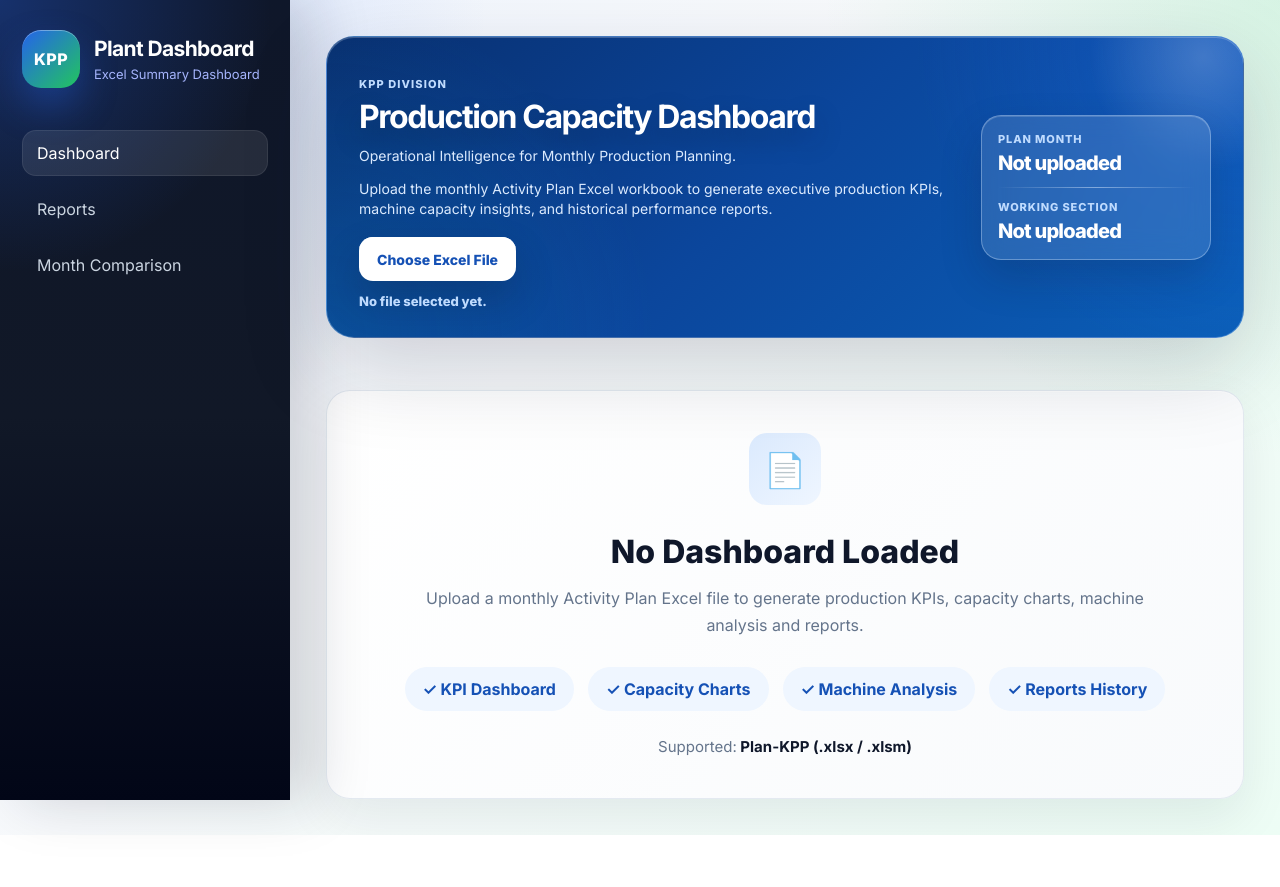
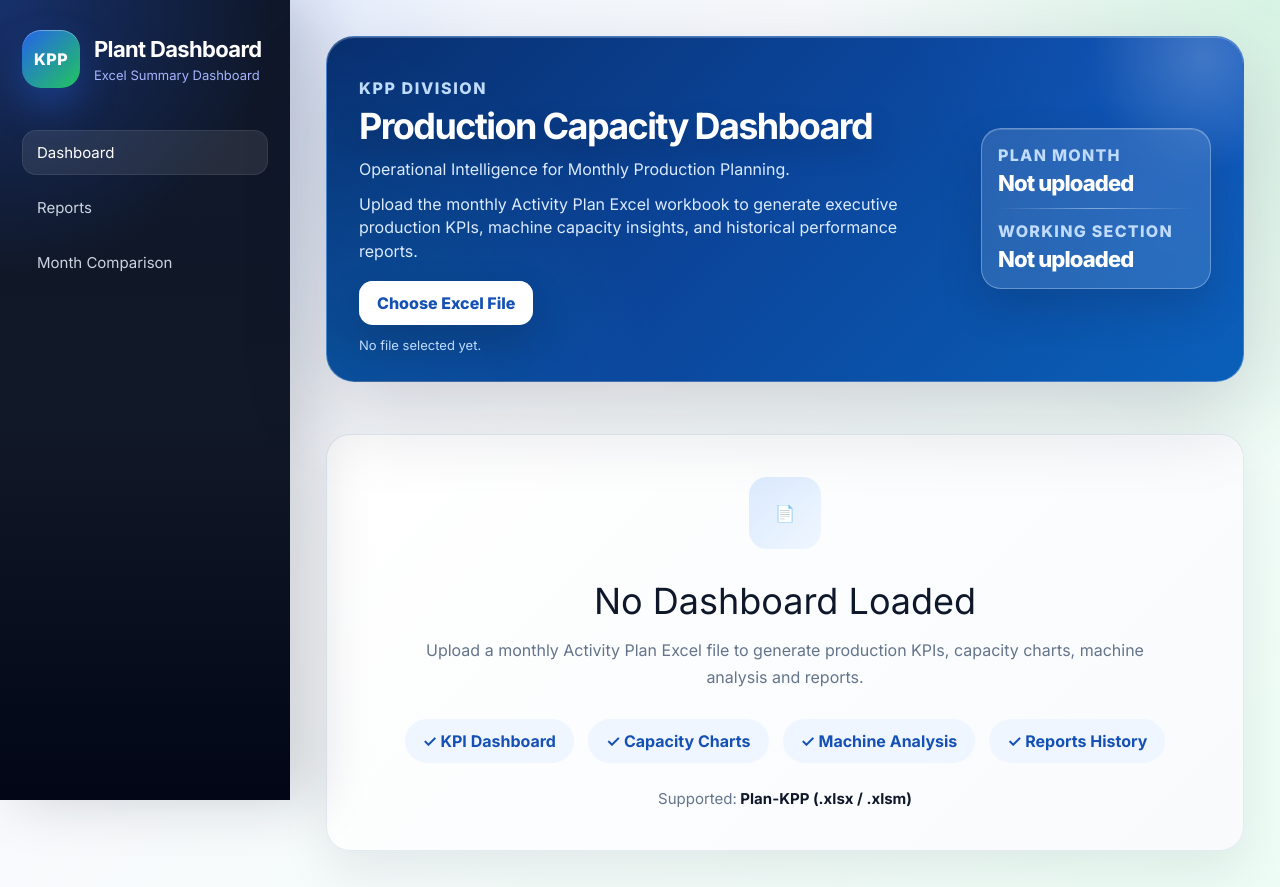
Before and after one commit to dasrudra/Production-Plant-Dashboard, a React (Vite) app in the folder frontend/: page / in a window 1280 px wide. Before the commit the page ends 835 px from the top, so only its background shows below. Built offline with nearby package versions, Linux system fonts and the light colour scheme; no server answers.

Commit message:
Consolidate typography into design token scale and load variable Inter

```diff
--- a/frontend/index.html
+++ b/frontend/index.html
@@ -8,7 +8,7 @@
     <link rel="preconnect" href="https://fonts.googleapis.com" />
     <link rel="preconnect" href="https://fonts.gstatic.com" crossorigin />
     <link
-      href="https://fonts.googleapis.com/css2?family=Inter:wght@400;500;600;700;800&display=swap"
+      href="https://fonts.googleapis.com/css2?family=Inter:wght@100..900&display=swap"
       rel="stylesheet"
     />
     <meta
--- a/frontend/src/App.css
+++ b/frontend/src/App.css
@@ -65,7 +65,7 @@ input {
   display: grid;
   place-items: center;
   background: linear-gradient(135deg, #2563eb, #22c55e), #2563eb;
-  font-weight: 900;
+  font-weight: var(--weight-black);
   letter-spacing: 0.5px;
   box-shadow:
     0 18px 36px rgba(37, 99, 235, 0.34),
@@ -83,7 +83,7 @@ input {
 }
 
 .brand-block h1 {
-  font-size: 21px;
+  font-size: var(--text-xl);
   margin: 0;
   letter-spacing: -0.03em;
 }
@@ -91,7 +91,7 @@ input {
 .brand-block p {
   margin: 5px 0 0;
   color: #a5b4fc;
-  font-size: 13px;
+  font-size: var(--text-sm);
 }
 
 .side-nav {
@@ -144,15 +144,15 @@ input {
 .eyebrow {
   margin: 0 0 8px;
   color: #2563eb;
-  font-weight: 900;
+  font-weight: var(--weight-black);
   text-transform: uppercase;
   letter-spacing: 0.1em;
-  font-size: 12px;
+  font-size: var(--text-xs);
 }
 
 .page-header h1 {
   margin: 0;
-  font-size: 38px;
+  font-size: var(--text-4xl);
   letter-spacing: -0.055em;
   line-height: 1.05;
 }
@@ -161,7 +161,7 @@ input {
   margin: 12px 0 0;
   color: #64748b;
   max-width: 760px;
-  font-size: 16px;
+  font-size: var(--text-base);
 }
 
 .header-meta {
@@ -179,11 +179,11 @@ input {
 
 .header-meta span {
   color: #64748b;
-  font-size: 14px;
+  font-size: var(--text-md);
 }
 
 .header-meta strong {
-  font-size: 21px;
+  font-size: var(--text-xl);
   letter-spacing: -0.035em;
 }
 
@@ -215,7 +215,7 @@ input {
 .chart-card h2,
 .table-card h2 {
   margin: 0;
-  font-size: 22px;
+  font-size: var(--text-xl);
   letter-spacing: -0.035em;
 }
 
@@ -231,7 +231,7 @@ input {
   color: #ffffff;
   border-radius: 16px;
   padding: 15px 22px;
-  font-weight: 900;
+  font-weight: var(--weight-black);
   cursor: pointer;
   white-space: nowrap;
   transition:
@@ -253,15 +253,15 @@ input {
 
 .selected-file {
   color: #334155;
-  font-size: 14px;
+  font-size: var(--text-md);
   min-width: 230px;
   text-align: right;
-  font-weight: 700;
+  font-weight: var(--weight-bold);
 }
 
 .muted {
   color: #94a3b8;
-  font-weight: 500;
+  font-weight: var(--weight-medium);
 }
 
 .error-box {
@@ -311,13 +311,13 @@ input {
 
 .kpi-title {
   color: #64748b;
-  font-size: 14px;
-  font-weight: 900;
+  font-size: var(--text-md);
+  font-weight: var(--weight-black);
 }
 
 .kpi-value {
-  font-size: 32px;
-  font-weight: 950;
+  font-size: var(--text-3xl);
+  font-weight: var(--weight-black);
   margin-top: 11px;
   letter-spacing: -0.06em;
   color: #0f172a;
@@ -326,7 +326,7 @@ input {
 .kpi-subtitle {
   margin-top: 8px;
   color: #94a3b8;
-  font-size: 13px;
+  font-size: var(--text-sm);
   line-height: 1.35;
 }
 
@@ -367,13 +367,13 @@ td {
   padding: 15px 16px;
   text-align: left;
   border-bottom: 1px solid #e2e8f0;
-  font-size: 14px;
+  font-size: var(--text-md);
 }
 
 th {
   color: #475569;
   background: linear-gradient(180deg, #f8fafc, #eef2ff);
-  font-weight: 900;
+  font-weight: var(--weight-black);
   position: sticky;
   top: 0;
 }
@@ -391,7 +391,7 @@ tbody tr:hover {
 }
 
 .strong {
-  font-weight: 900;
+  font-weight: var(--weight-black);
   color: #0f172a;
 }
 
@@ -399,8 +399,8 @@ tbody tr:hover {
   display: inline-flex;
   padding: 7px 11px;
   border-radius: 999px;
-  font-weight: 900;
-  font-size: 12px;
+  font-weight: var(--weight-black);
+  font-size: var(--text-xs);
 }
 
 .status-low {
@@ -493,15 +493,15 @@ tbody tr:hover {
 
 .meta-item span {
   color: #64748b;
-  font-size: 12px;
-  font-weight: 900;
+  font-size: var(--text-xs);
+  font-weight: var(--weight-black);
   letter-spacing: 0.08em;
   text-transform: uppercase;
 }
 
 .meta-item strong {
-  font-size: 22px;
-  font-weight: 950;
+  font-size: var(--text-xl);
+  font-weight: var(--weight-black);
   letter-spacing: -0.04em;
   color: #0f172a;
 }
@@ -537,15 +537,15 @@ tbody tr:hover {
 .insight-eyebrow {
   margin: 0 0 8px;
   color: #93c5fd;
-  font-weight: 950;
+  font-weight: var(--weight-black);
   text-transform: uppercase;
   letter-spacing: 0.1em;
-  font-size: 12px;
+  font-size: var(--text-xs);
 }
 
 .dashboard-insight-card h2 {
   margin: 0;
-  font-size: 28px;
+  font-size: var(--text-2xl);
   letter-spacing: -0.045em;
 }
 
@@ -568,8 +568,8 @@ tbody tr:hover {
 .insight-score span {
   display: block;
   color: #bfdbfe;
-  font-size: 12px;
-  font-weight: 950;
+  font-size: var(--text-xs);
+  font-weight: var(--weight-black);
   text-transform: uppercase;
   letter-spacing: 0.08em;
 }
@@ -578,7 +578,7 @@ tbody tr:hover {
   display: block;
   margin-top: 8px;
   color: #ffffff;
-  font-size: 34px;
+  font-size: var(--text-4xl);
   letter-spacing: -0.06em;
 }
 
@@ -621,8 +621,8 @@ tbody tr:hover {
 .chart-total-badge span {
   display: block;
   color: #64748b;
-  font-size: 11px;
-  font-weight: 950;
+  font-size: var(--text-2xs);
+  font-weight: var(--weight-black);
   text-transform: uppercase;
   letter-spacing: 0.08em;
 }
@@ -630,7 +630,7 @@ tbody tr:hover {
 .chart-total-badge strong {
   display: block;
   margin-top: 5px;
-  font-size: 24px;
+  font-size: var(--text-2xl);
   color: #0f172a;
 }
 
@@ -664,7 +664,7 @@ tbody tr:hover {
 .status-breakdown-item p {
   margin: 3px 0 0;
   color: #64748b;
-  font-size: 13px;
+  font-size: var(--text-sm);
 }
 
 @media (max-width: 1000px) {
@@ -688,13 +688,13 @@ tbody tr:hover {
   border-radius: 16px;
   padding: 12px 14px;
   color: #64748b;
-  font-size: 13px;
+  font-size: var(--text-sm);
   white-space: nowrap;
 }
 
 .table-result-count strong {
   color: #0f172a;
-  font-weight: 950;
+  font-weight: var(--weight-black);
 }
 
 .table-toolbar {
@@ -713,8 +713,8 @@ tbody tr:hover {
 .table-search-box span,
 .table-filter-box span {
   color: #64748b;
-  font-size: 12px;
-  font-weight: 950;
+  font-size: var(--text-xs);
+  font-weight: var(--weight-black);
   text-transform: uppercase;
   letter-spacing: 0.08em;
 }
@@ -774,7 +774,7 @@ tbody tr:hover {
   position: relative;
   overflow: hidden;
   text-align: left;
-  font-size: 16px;
+  font-size: var(--text-base);
   transition:
     background 0.24s ease,
     color 0.24s ease,
@@ -842,14 +842,14 @@ tbody tr:hover {
 
 .module-placeholder-header h1 {
   margin: 0;
-  font-size: 38px;
+  font-size: var(--text-4xl);
   letter-spacing: -0.055em;
 }
 
 .module-placeholder-header p:last-child {
   max-width: 900px;
   color: #64748b;
-  font-size: 16px;
+  font-size: var(--text-base);
   line-height: 1.6;
   margin: 12px 0 0;
 }
@@ -866,13 +866,13 @@ tbody tr:hover {
 
 .module-scope-card h2 {
   margin: 0 0 18px;
-  font-size: 22px;
+  font-size: var(--text-xl);
   letter-spacing: -0.035em;
 }
 
 @media (max-width: 760px) {
   .module-placeholder-header h1 {
-    font-size: 30px;
+    font-size: var(--text-3xl);
   }
 }
 
@@ -883,7 +883,7 @@ tbody tr:hover {
   color: #ffffff;
   border-radius: 12px;
   padding: 10px 12px;
-  font-weight: 900;
+  font-weight: var(--weight-black);
   cursor: pointer;
   white-space: nowrap;
   transition:
@@ -936,7 +936,7 @@ tbody tr:hover {
 
 .reports-hero h1 {
   margin: 0;
-  font-size: 32px;
+  font-size: var(--text-3xl);
   line-height: 1.08;
   letter-spacing: -0.045em;
 }
@@ -945,7 +945,7 @@ tbody tr:hover {
   max-width: 760px;
   margin: 10px 0 0;
   color: #dbeafe;
-  font-size: 14px;
+  font-size: var(--text-md);
   line-height: 1.55;
 }
 
@@ -962,8 +962,8 @@ tbody tr:hover {
 .reports-hero-count span {
   display: block;
   color: #bfdbfe;
-  font-size: 11px;
-  font-weight: 900;
+  font-size: var(--text-2xs);
+  font-weight: var(--weight-black);
   letter-spacing: 0.08em;
   text-transform: uppercase;
 }
@@ -971,7 +971,7 @@ tbody tr:hover {
 .reports-hero-count strong {
   display: block;
   margin-top: 7px;
-  font-size: 31px;
+  font-size: var(--text-3xl);
   line-height: 1;
 }
 
@@ -1003,8 +1003,8 @@ tbody tr:hover {
 .reports-summary-card span {
   display: block;
   color: #64748b;
-  font-size: 11px;
-  font-weight: 950;
+  font-size: var(--text-2xs);
+  font-weight: var(--weight-black);
   letter-spacing: 0.08em;
   text-transform: uppercase;
 }
@@ -1013,20 +1013,20 @@ tbody tr:hover {
   display: block;
   margin-top: 9px;
   color: #0f172a;
-  font-size: 28px;
+  font-size: var(--text-2xl);
   line-height: 1.08;
   letter-spacing: -0.045em;
 }
 
 .reports-summary-card .reports-date-value {
-  font-size: 18px;
+  font-size: var(--text-lg);
   line-height: 1.3;
 }
 
 .reports-summary-card p {
   margin: 8px 0 0;
   color: #94a3b8;
-  font-size: 12px;
+  font-size: var(--text-xs);
 }
 
 .reports-toolbar-card {
@@ -1048,8 +1048,8 @@ tbody tr:hover {
 
 .reports-search-control > span {
   color: #64748b;
-  font-size: 11px;
-  font-weight: 950;
+  font-size: var(--text-2xs);
+  font-weight: var(--weight-black);
   letter-spacing: 0.08em;
   text-transform: uppercase;
 }
@@ -1081,7 +1081,7 @@ tbody tr:hover {
 
 .reports-toolbar-actions > span {
   color: #64748b;
-  font-size: 13px;
+  font-size: var(--text-sm);
   white-space: nowrap;
 }
 
@@ -1096,7 +1096,7 @@ tbody tr:hover {
   border-radius: 14px;
   color: #ffffff;
   background: linear-gradient(135deg, #1d4ed8, #0f5bb7);
-  font-weight: 900;
+  font-weight: var(--weight-black);
   cursor: pointer;
   transition:
     transform 0.2s ease,
@@ -1129,8 +1129,8 @@ tbody tr:hover {
 .reports-database-badge span {
   display: block;
   color: #64748b;
-  font-size: 10px;
-  font-weight: 900;
+  font-size: var(--text-2xs);
+  font-weight: var(--weight-black);
   text-transform: uppercase;
   letter-spacing: 0.08em;
 }
@@ -1139,7 +1139,7 @@ tbody tr:hover {
   display: block;
   margin-top: 3px;
   color: #1d4ed8;
-  font-size: 14px;
+  font-size: var(--text-md);
 }
 
 .reports-table-wrapper {
@@ -1158,8 +1158,8 @@ tbody tr:hover {
   border-radius: 999px;
   color: #166534;
   background: #dcfce7;
-  font-size: 10px;
-  font-weight: 950;
+  font-size: var(--text-2xs);
+  font-weight: var(--weight-black);
   text-transform: uppercase;
   letter-spacing: 0.05em;
 }
@@ -1180,8 +1180,8 @@ tbody tr:hover {
   border-radius: 11px;
   color: #ffffff;
   background: linear-gradient(135deg, #15803d, #22c55e);
-  font-size: 9px;
-  font-weight: 950;
+  font-size: var(--text-2xs);
+  font-weight: var(--weight-black);
   letter-spacing: 0.04em;
 }
 
@@ -1200,7 +1200,7 @@ tbody tr:hover {
 
 .report-file-cell div span {
   color: #94a3b8;
-  font-size: 11px;
+  font-size: var(--text-2xs);
 }
 
 .report-month-chip,
@@ -1208,8 +1208,8 @@ tbody tr:hover {
   display: inline-flex;
   padding: 6px 9px;
   border-radius: 999px;
-  font-size: 12px;
-  font-weight: 900;
+  font-size: var(--text-xs);
+  font-weight: var(--weight-black);
   white-space: nowrap;
 }
 
@@ -1234,7 +1234,7 @@ tbody tr:hover {
   padding: 9px 12px;
   border-radius: 11px;
   background: #0b3475;
-  font-size: 12px;
+  font-size: var(--text-xs);
 }
 
 .report-table-card .open-report-button:hover:not(:disabled) {
@@ -1423,7 +1423,7 @@ tbody tr:hover {
   color: #ffffff;
   border-radius: 16px;
   padding: 14px 20px;
-  font-weight: 950;
+  font-weight: var(--weight-black);
   cursor: pointer;
   transition:
     transform 0.22s ease,
@@ -1443,7 +1443,7 @@ tbody tr:hover {
   min-width: auto;
   text-align: left;
   color: #e0f2fe;
-  font-weight: 800;
+  font-weight: var(--weight-extrabold);
 }
 
 .dashboard-hero .muted {
@@ -1477,13 +1477,13 @@ tbody tr:hover {
   border-radius: 999px;
   background: linear-gradient(135deg, #22c55e, #06b6d4);
   color: #ffffff;
-  font-size: 17px;
-  font-weight: 950;
+  font-size: var(--text-lg);
+  font-weight: var(--weight-black);
   box-shadow: 0 10px 22px rgba(34, 197, 94, 0.32);
 }
 
 .hero-success-line strong {
-  font-size: 15px;
+  font-size: var(--text-base);
   letter-spacing: -0.02em;
 }
 
@@ -1542,18 +1542,18 @@ tbody tr:hover {
 }
 
 .dashboard-hero h1 {
-  font-size: 32px;
+  font-size: var(--text-3xl);
   line-height: 1.08;
   letter-spacing: -0.045em;
 }
 
 .dashboard-hero .eyebrow {
-  font-size: 11px;
+  font-size: var(--text-2xs);
   margin-bottom: 7px;
 }
 
 .dashboard-hero p {
-  font-size: 14px;
+  font-size: var(--text-md);
   line-height: 1.45;
   max-width: 700px;
 }
@@ -1567,11 +1567,11 @@ tbody tr:hover {
   min-height: 44px;
   padding: 12px 18px;
   border-radius: 14px;
-  font-size: 14px;
+  font-size: var(--text-md);
 }
 
 .hero-selected-file {
-  font-size: 13px;
+  font-size: var(--text-sm);
 }
 
 .hero-success-line {
@@ -1582,11 +1582,11 @@ tbody tr:hover {
 .hero-success-icon {
   width: 26px;
   height: 26px;
-  font-size: 15px;
+  font-size: var(--text-base);
 }
 
 .hero-success-line strong {
-  font-size: 14px;
+  font-size: var(--text-md);
 }
 
 .dashboard-hero .header-meta {
@@ -1596,11 +1596,11 @@ tbody tr:hover {
 }
 
 .dashboard-hero .meta-item span {
-  font-size: 11px;
+  font-size: var(--text-2xs);
 }
 
 .dashboard-hero .meta-item strong {
-  font-size: 20px;
+  font-size: var(--text-xl);
 }
 
 /* ---------- Dashboard Empty State ---------- */
@@ -1627,15 +1627,15 @@ tbody tr:hover {
   margin: 0 auto 22px;
   display: grid;
   place-items: center;
-  font-size: 34px;
+  font-size: var(--text-4xl);
   border-radius: 18px;
   background: linear-gradient(135deg, #dbeafe, #eff6ff);
 }
 
 .empty-dashboard h2 {
   margin-bottom: 14px;
-  font-size: 32px;
-  font-weight: 800;
+  font-size: var(--text-3xl);
+  font-weight: var(--weight-extrabold);
   color: #0f172a;
 }
 
@@ -1659,11 +1659,11 @@ tbody tr:hover {
   border-radius: 999px;
   background: #eff6ff;
   color: #1551b5;
-  font-weight: 700;
+  font-weight: var(--weight-bold);
 }
 
 .empty-dashboard-format {
-  font-size: 15px;
+  font-size: var(--text-base);
   color: #64748b;
 }
 
@@ -1727,21 +1727,21 @@ tbody tr:hover {
 }
 
 .confirmation-icon {
-  font-size: 34px;
+  font-size: var(--text-4xl);
 }
 
 .confirmation-header h2 {
   margin: 0;
 
-  font-size: 24px;
-
-  font-weight: 700;
+  font-size: var(--text-2xl);
+
+  font-weight: var(--weight-bold);
 
   color: #132b55;
 }
 
 .confirmation-message {
-  font-size: 15px;
+  font-size: var(--text-base);
 
   line-height: 1.7;
 
@@ -1769,7 +1769,7 @@ tbody tr:hover {
 
   cursor: pointer;
 
-  font-weight: 600;
+  font-weight: var(--weight-semibold);
 }
 
 .modal-confirm-button {
@@ -1781,7 +1781,7 @@ tbody tr:hover {
 
   cursor: pointer;
 
-  font-weight: 700;
+  font-weight: var(--weight-bold);
 
   background: #2563eb;
 
@@ -1897,8 +1897,8 @@ tbody tr:hover {
 }
 
 .comparison-selector label {
-  font-size: 0.9rem;
-  font-weight: 700;
+  font-size: var(--text-md);
+  font-weight: var(--weight-bold);
   color: #1e3a8a;
 }
 
@@ -1908,7 +1908,7 @@ tbody tr:hover {
   border-radius: 14px;
   border: 1px solid #dbeafe;
   background: white;
-  font-size: 0.95rem;
+  font-size: var(--text-base);
   color: #1e293b;
   transition: all 0.2s ease;
 }
@@ -1937,8 +1937,8 @@ tbody tr:hover {
   border-radius: 14px;
   background: linear-gradient(135deg, #2563eb, #1d4ed8);
   color: white;
-  font-size: 0.95rem;
-  font-weight: 700;
+  font-size: var(--text-base);
+  font-weight: var(--weight-bold);
   cursor: pointer;
   transition: all 0.25s ease;
 }
@@ -1986,7 +1986,7 @@ tbody tr:hover {
 .comparison-summary-card h2 {
   margin: 0 0 22px;
 
-  font-size: 24px;
+  font-size: var(--text-2xl);
 
   letter-spacing: -0.03em;
 
@@ -2008,7 +2008,7 @@ tbody tr:hover {
 .comparison-table th {
   padding: 18px;
 
-  font-size: 0.88rem;
+  font-size: var(--text-md);
 
   text-transform: uppercase;
 
@@ -2022,7 +2022,7 @@ tbody tr:hover {
 .comparison-table td {
   padding: 18px;
 
-  font-size: 0.95rem;
+  font-size: var(--text-base);
 
   color: #1e293b;
 
@@ -2038,12 +2038,12 @@ tbody tr:hover {
 }
 
 .comparison-table td:first-child {
-  font-weight: 700;
+  font-weight: var(--weight-bold);
 
   color: #0f172a;
 }
 
 .comparison-table td:nth-child(2),
 .comparison-table td:nth-child(3) {
-  font-weight: 600;
-}
+  font-weight: var(--weight-semibold);
+}
```
